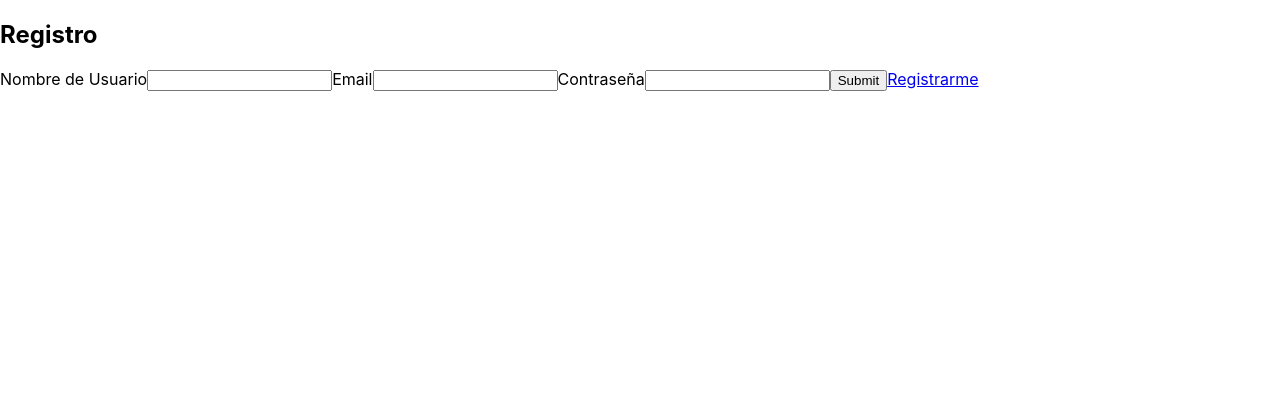
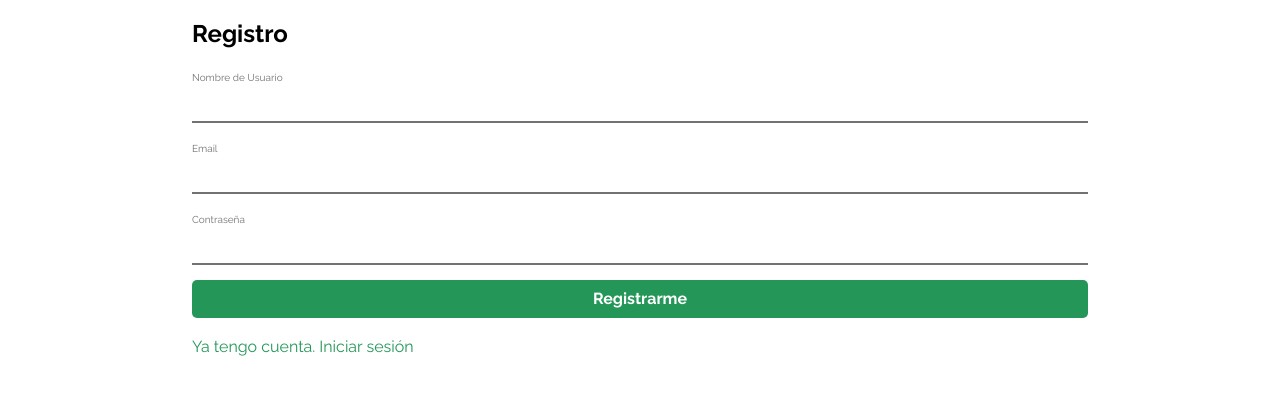
Before and after one commit to lucasggonzalez94/midas, a React (Create React App) app: page /register in a window 1280 px wide. Shown: the top 394 px of the page. Built offline with nearby package versions, Linux system fonts and the light colour scheme.

Commit message:
Creacion de estilos

```diff
--- a/public/index.html
+++ b/public/index.html
@@ -1,5 +1,5 @@
 <!DOCTYPE html>
-<html lang="en">
+<html lang="es">
   <head>
     <meta charset="utf-8" />
     <link rel="icon" href="%PUBLIC_URL%/favicon.ico" />
@@ -24,6 +24,9 @@
       work correctly both with client-side routing and a non-root public URL.
       Learn how to configure a non-root public URL by running `npm run build`.
     -->
+    <link rel="preconnect" href="https://fonts.gstatic.com">
+    <link href="https://fonts.googleapis.com/css2?family=Raleway:wght@100;400;700;900&display=swap" rel="stylesheet">
+    <link rel='stylesheet' href='https://cdnjs.cloudflare.com/ajax/libs/normalize/8.0.1/normalize.min.css' integrity='sha512-NhSC1YmyruXifcj/KFRWoC561YpHpc5Jtzgvbuzx5VozKpWvQ+4nXhPdFgmx8xqexRcpAglTj9sIBWINXa8x5w==' crossorigin='anonymous'/>
     <title>Noticias</title>
   </head>
   <body>
--- a/src/components/Formulario.js
+++ b/src/components/Formulario.js
@@ -37,18 +37,26 @@ const Formulario = () => {
     return (
         <div className='container'>
             <form className="container-form">
+                <label htmlFor="palabras-clave">Palabras Clave</label>
                 <input placeholder="Ej. Coronavirus" name='palabras-clave' id="palabras-clave" type="text"/>
-                <label htmlFor="palabras-clave">Palabras Clave</label>
 
                 <SelectCategorias/>
 
                 <SelectMedios/>
 
-                <input id="fecha-desde" type="date" name='fecha-desde'/>
-                <label htmlFor="fecha-desde">Desde</label>
+                <div className='fechas'>
+                    <div className='fecha-desde'>
+                        <label htmlFor="fecha-desde">Desde</label>
+                        <input id="fecha-desde" type="date" name='fecha-desde'/>
+                    </div>
 
-                <input id="fecha-hasta" type="date" name='fecha-hasta'/>
-                <label htmlFor="fecha-hasta">Hasta</label>
+                    <div className='fecha-hasta'>
+                        <label htmlFor="fecha-hasta">Hasta</label>
+                        <input id="fecha-hasta" type="date" name='fecha-hasta'/>
+                    </div>
+                </div>
+
+                <input type='submit' value='Buscar' className='btn btn-block'/>
             </form>
         </div>
     );
--- a/src/components/Login.js
+++ b/src/components/Login.js
@@ -6,16 +6,16 @@ const Login = () => {
         <div className='container'>
             <h2>Inicio de Sesión</h2>
 
-            <form className='container-form'>
+            <form className='formulario'>
                 <label htmlFor='username'>Nombre de Usuario</label>
                 <input type='text' id='username' name='username'/>
 
                 <label htmlFor='password'>Contraseña</label>
                 <input type='password' id='password' name='password'/>
 
-                <input type='submit' className='btn btn-block'/>
+                <input type='submit' className='btn btn-block' value='Iniciar Sesión'/>
 
-                <Link to='/register'>Iniciar Sesión</Link>
+                <Link to='/register'>Registrarme</Link>
             </form>
         </div>
     );
--- a/src/components/NavBar.js
+++ b/src/components/NavBar.js
@@ -3,9 +3,9 @@ import {Link} from 'react-router-dom';
 
 const NavBar = () => {
     return (
-        <nav>
-            <Link to='/' className='brand-logo'>Noticias</Link>
-            <ul id="nav-mobile" className="right hide-on-med-and-down">
+        <nav className='nav-bar'>
+            <Link to='/' className='logo'>Noticias</Link>
+            <ul>
                 <li><Link to='/login'>Iniciar Sesión</Link></li>
             </ul>
         </nav>
--- a/src/components/Noticia.js
+++ b/src/components/Noticia.js
@@ -3,7 +3,7 @@ import {Link} from 'react-router-dom';
 
 const Noticia = () => {
     return (
-        <div className='container-noticia'>
+        <div className='card'>
             <div className='imagen-noticia'>
                 <img src='imagen.jpg' alt='descripcion'/>
                 <h4>Medio</h4>
@@ -12,6 +12,7 @@ const Noticia = () => {
                 <h3>Titulo Noticia</h3>
                 <p>Descripcion de ejemplo</p>
             </div>
+            <hr/>
             <div className='footer-noticia'>
                 <Link to='https://www.google.com'>Ver Noticia</Link>
             </div>
--- a/src/components/Register.js
+++ b/src/components/Register.js
@@ -6,7 +6,7 @@ const Register = () => {
         <div className='container'>
             <h2>Registro</h2>
 
-            <form className='container-form'>
+            <form className='formulario'>
                 <label htmlFor='username'>Nombre de Usuario</label>
                 <input type='text' id='username' name='username'/>
 
@@ -16,9 +16,9 @@ const Register = () => {
                 <label htmlFor='password'>Contraseña</label>
                 <input type='password' id='password' name='password'/>
 
-                <input type='submit' className='btn btn-block'/>
+                <input type='submit' className='btn btn-block' value='Registrarme'/>
 
-                <Link to='/register'>Registrarme</Link>
+                <Link to='/register'>Ya tengo cuenta. Iniciar sesión</Link>
             </form>
         </div>
     );
--- a/src/hooks/useCategorias.js
+++ b/src/hooks/useCategorias.js
@@ -7,6 +7,7 @@ const useSelect = (stateInicial, opciones) => {
 
     const SelectCategorias = () => (
         <Fragment>
+            <label>Categorías</label>
             <select
                 value={state}
                 onChange={e => actualizarState(e.target.value)}
@@ -15,7 +16,6 @@ const useSelect = (stateInicial, opciones) => {
                     <option key={opcion.value} value={opcion.value}>{opcion.label}</option>
                 ))}
             </select>
-            <label>Categorías</label>
         </Fragment>
     )
 
--- a/src/hooks/useMedios.js
+++ b/src/hooks/useMedios.js
@@ -7,6 +7,7 @@ const useSelect = (stateInicial, opciones) => {
 
     const SelectMedios = () => (
         <Fragment>
+            <label>Medios</label>
             <select
                 value={state}
                 onChange={e => actualizarState(e.target.value)}
@@ -15,7 +16,6 @@ const useSelect = (stateInicial, opciones) => {
                     <option key={opcion._id} value={opcion._id}>{opcion.name}</option>
                 ))}
             </select>
-            <label>Medios</label>
         </Fragment>
     )
 
--- a/src/index.css
+++ b/src/index.css
@@ -1,13 +1,153 @@
-body {
-  margin: 0;
-  font-family: -apple-system, BlinkMacSystemFont, 'Segoe UI', 'Roboto', 'Oxygen',
-    'Ubuntu', 'Cantarell', 'Fira Sans', 'Droid Sans', 'Helvetica Neue',
-    sans-serif;
-  -webkit-font-smoothing: antialiased;
-  -moz-osx-font-smoothing: grayscale;
+*, *:before, *:after {
+  box-sizing: inherit;
 }
 
-code {
-  font-family: source-code-pro, Menlo, Monaco, Consolas, 'Courier New',
-    monospace;
+body {
+  font-family: 'Raleway', sans-serif;
+  box-sizing: border-box;
 }
+
+.container {
+  width: 70%;
+  margin: 0 auto;
+}
+
+.grid {
+  display: grid;
+  grid-template-columns: repeat(3, 1fr);
+  grid-gap: 10px;
+}
+
+.btn {
+  border: none;
+  border-radius: 5px;
+  background-color: #249758;
+  color: #ffffff;
+  padding: 10px 0;
+  font-weight: bold;
+  cursor: pointer;
+}
+
+.btn-block {
+  display: block;
+  width: 100%;
+}
+
+hr {
+  margin: 0;
+}
+
+a {
+  color: #249758;
+  text-decoration: none;
+}
+
+img {
+  width: 100%;
+}
+
+label {
+  font-size: 10px;
+  color: #727272;
+}
+
+input:not(input[type="submit"]),
+select {
+  width: 100%;
+  border: none;
+  border-bottom: 2px solid #727272;
+  margin: 15px 0;
+}
+
+input:focus:not(input[type="submit"]:focus),
+select:focus {
+  outline: none;
+  border-bottom: 2px solid #249758;
+}
+
+.fecha-hasta {
+  margin-left: 15px;
+}
+
+.fecha-hasta, .fecha-desde {
+  flex-grow: 1;
+}
+
+.fechas {
+  display: flex;
+  width: 100%;
+}
+
+.card {
+  background-color: #e2e2e2;
+  border-radius: 5px;
+  box-shadow: 0px 0px 5px rgba(0, 0, 0, 0.4);
+  margin: 20px;
+}
+
+.imagen-noticia {
+  width: 100%;
+  position: relative;
+}
+
+.imagen-noticia h4 {
+  position: absolute;
+  bottom: 10px;
+  left: 10px;
+  font-weight: 400;
+  color: #ffffff;
+}
+
+.descripcion-noticia {
+  padding: 10px;
+}
+
+.descripcion-noticia h3 {
+  text-align: center;
+}
+
+.footer-noticia {
+  width: 100%;
+  height: 40px;
+  display: flex;
+  align-items: center;
+  padding: 10px;
+}
+
+.nav-bar {
+  width: 100%;
+  height: 100px;
+  display: flex;
+  justify-content: space-between;
+  align-items: center;
+  box-shadow: 0px 0px 5px rgba(0, 0, 0, 0.4);
+  margin-bottom: 20px;
+  background-color: #e2e2e2;
+  padding: 20px;
+  box-sizing: border-box;
+}
+
+.nav-bar .logo {
+  font-size: 30px;
+  font-weight: bold;
+}
+
+.nav-bar ul {
+  display: flex;
+  /* width: 30%; */
+  /* justify-content: space-evenly; */
+  align-items: center;
+}
+
+.nav-bar ul li {
+  list-style: none;
+}
+
+.nav-bar a {
+  color: #000000;
+}
+
+.formulario a {
+  display: block;
+  margin-top: 20px;
+}
```
